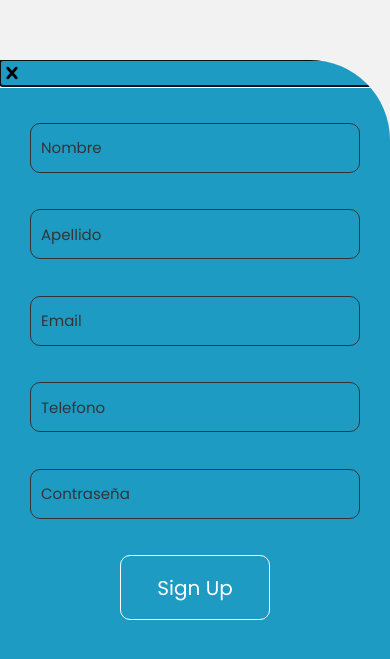
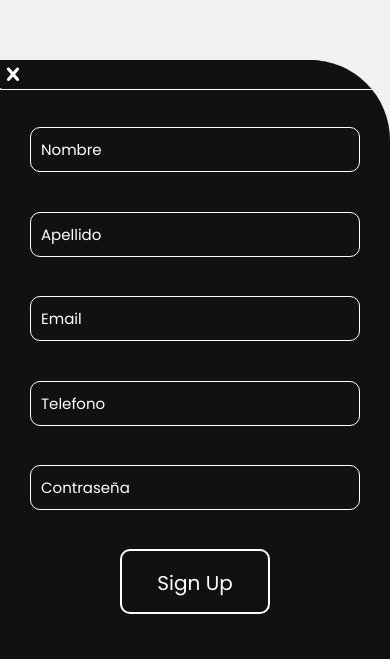
Before and after one commit to taller2altego/mobileApp, a React Native app: screen /Register in a window 390 px wide. Shown: the part 151-810 px from the top of the page. Built offline with nearby package versions, Linux system fonts and the light colour scheme.

Commit message:
ux/ui para login/register, y pantalla de inicio

```diff
--- a/components/auth/LoginGoogleButton.jsx
+++ b/components/auth/LoginGoogleButton.jsx
@@ -52,7 +52,7 @@ export default function LoginGoogleButton({ setErrorMessage, ...props }) {
 
   return (
     <Pressable onPress={() => promptAsync()} style={{ alignSelf: "center" }}>
-      <AntDesign name="google" size={24} color="black" />
+      <AntDesign name="google" size={24} color="white" />
     </Pressable>
   );
 }
--- a/components/auth/landing.jsx
+++ b/components/auth/landing.jsx
@@ -55,7 +55,7 @@ export default function Landing({ navigation }) {
         <Image
           style={LandingStyles.tinyLogo}
           source={{
-            uri: "https://reactnative.dev/img/tiny_logo.png",
+            uri: "https://png.pngtree.com/png-clipart/20190520/original/pngtree-auto-logo-car-png-image_4236175.jpg",
           }}
         />
       </View>
--- a/components/auth/login.jsx
+++ b/components/auth/login.jsx
@@ -52,22 +52,22 @@ export default function LoginModal({ ...props }) {
   return (
     <Modal animationType="slide" transparent={true} visible={props.visible}>
       <View style={[modalStyles.modal_extern_view, { fontFamily: "poppins" }]}>
-        <View style={[modalStyles.modal_view, { fontFamily: "poppins" }]}>
+        <View style={modalStyles.modal_view}>
           <Pressable onPress={props.toggle}>
-            <Entypo name="cross" size={24} color="black" />
+            <Entypo name="cross" size={26} color="white" />
           </Pressable>
           <View style={[modalStyles.flex_modal, { fontFamily: "poppins" }]}>
             <TextInput
-              style={[modalStyles.modal_input, { fontFamily: "poppins" }]}
+              style={modalStyles.modal_input}
               placeholder="Email"
               value={email}
-              placeholderTextColor="#343437"
+              placeholderTextColor="white"
               onChangeText={(email) => setEmail(email)}
             />
             <TextInput
-              style={[modalStyles.modal_input, { fontFamily: "poppins" }]}
+              style={modalStyles.modal_input}
               placeholder="Contraseña"
-              placeholderTextColor="#343437"
+              placeholderTextColor="white"
               value={password}
               secureTextEntry={true}
               onChangeText={(password) => setPassword(password)}
--- a/components/auth/register.jsx
+++ b/components/auth/register.jsx
@@ -50,40 +50,40 @@ export default function RegisterModal({ ...props }) {
       <View style={modalStyles.modal_extern_view}>
         <View style={[modalStyles.modal_view]}>
           <Pressable onPress={props.toggle}>
-            <Entypo name="cross" size={24} color="black" />
+            <Entypo name="cross" size={26} color="white" />
           </Pressable>
           <View style={[modalStyles.flex_modal]}>
             <TextInput
-              style={[modalStyles.modal_input, { fontFamily: "poppins" }]}
+              style={modalStyles.modal_input}
               placeholder="Nombre"
-              placeholderTextColor="#343437"
+              placeholderTextColor="white"
               onChangeText={(name) => setName(name)}
             />
             <TextInput
-              style={[modalStyles.modal_input, { fontFamily: "poppins" }]}
+              style={modalStyles.modal_input}
               placeholder="Apellido"
-              placeholderTextColor="#343437"
+              placeholderTextColor="white"
               onChangeText={(password) => setLastName(password)}
             />
             <TextInput
-              style={[modalStyles.modal_input, { fontFamily: "poppins" }]}
+              style={modalStyles.modal_input}
               placeholder="Email"
-              placeholderTextColor="#343437"
+              placeholderTextColor="white"
               onChangeText={(email) => setEmail(email)}
             />
             <TextInput
-              style={[modalStyles.modal_input, { fontFamily: "poppins" }]}
+              style={modalStyles.modal_input}
               placeholder="Telefono"
-              placeholderTextColor="#343437"
+              placeholderTextColor="white"
               keyboardType="numeric"
               onChangeText={(phone) => {
                 setPhone(phone.replace(/[^0-9]/, ""));
               }}
             />
             <TextInput
-              style={[modalStyles.modal_input, { fontFamily: "poppins" }]}
+              style={modalStyles.modal_input}
               placeholder="Contraseña"
-              placeholderTextColor="#343437"
+              placeholderTextColor="white"
               secureTextEntry={true}
               onChangeText={(password) => setPassword(password)}
             />
--- a/components/main/homeTab.jsx
+++ b/components/main/homeTab.jsx
@@ -89,13 +89,14 @@ export default function HomeTab({ navigation }) {
       <ScrollView keyboardShouldPersistTaps={"handled"}>
         <ScrollView keyboardShouldPersistTaps={"handled"}>
           <View style={[{ flex: 0.3 }]}></View>
-          <View style={[{ flex: 0.5 }]}>
+          <View style={[{ flex: 0.5, alignItems:"center" }]}>
             <Text
               style={{
-                fontSize: 32,
+                fontSize: 30,
                 padding: 25,
                 paddingBottom: 10,
                 fontFamily: "poppins",
+                fontWeight:"bold",
               }}
             >
               Actividades
--- a/components/styles.jsx
+++ b/components/styles.jsx
@@ -1,6 +1,6 @@
 import { StyleSheet, Dimensions } from "react-native";
-const PRIMARY_BLUE = "#1d9bc2";
-const SECONDARY_BLUE = "#0b0e12";
+const PRIMARY_BLUE = "#121111";
+const SECONDARY_BLUE = "#f7f4f3";
 
 const LandingStyles = StyleSheet.create({
   land_container: {
@@ -24,14 +24,14 @@ const LandingStyles = StyleSheet.create({
   simpleText: {
     textAlign: "center",
     textJustify: "center",
-    color: "black",
+    color: "white",
     lineHeight: 65,
     fontWeight: "bold",
-    fontSize: 14,
+    fontSize: 13,
   },
   tinyLogo: {
-    width: 150,
-    height: 150,
+    width: 250,
+    height: 250,
   },
   logo: {
     paddingTop: 100,
@@ -98,14 +98,16 @@ const modalStyles = StyleSheet.create({
     width: 150,
     height: 65,
     alignSelf: "center",
-    borderWidth: 1,
+    borderWidth: 2,
     borderColor: "white",
   },
   modal_input: {
     borderWidth: 1,
-    borderColor: "#343437",
+    borderColor: "white",
+    color: "white",
+    fontFamily: "poppins",
     borderRadius: 10,
-    height: 50,
+    height: 45,
     paddingLeft: 10,
     fontSize: 15,
     textAlign: "justify",
--- a/components/travel/ConfirmationTravel.jsx
+++ b/components/travel/ConfirmationTravel.jsx
@@ -165,7 +165,7 @@ export default function ConfirmationTravel({ navigation }) {
           </Text>
           <Text style={{ fontFamily: "poppins", fontSize: 15 }}>
             {" "}
-            {price} ARS (est.)
+            {price} Ethereum (est.)
           </Text>
         </View>
       </View>
```
